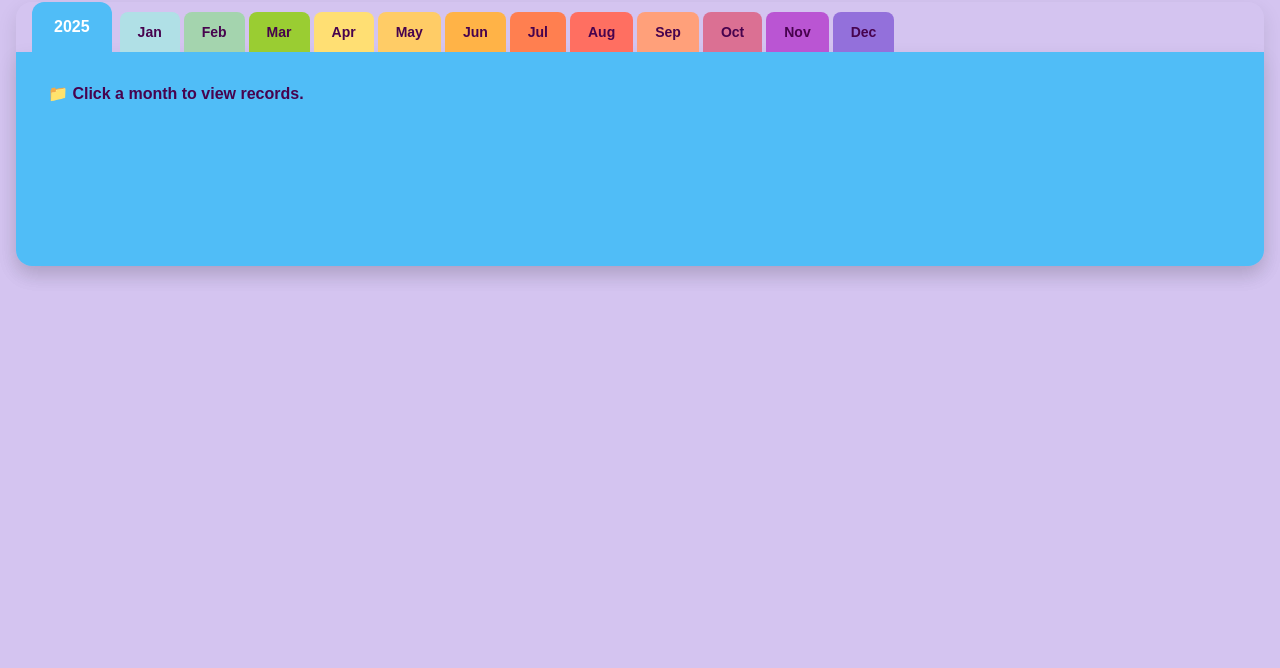
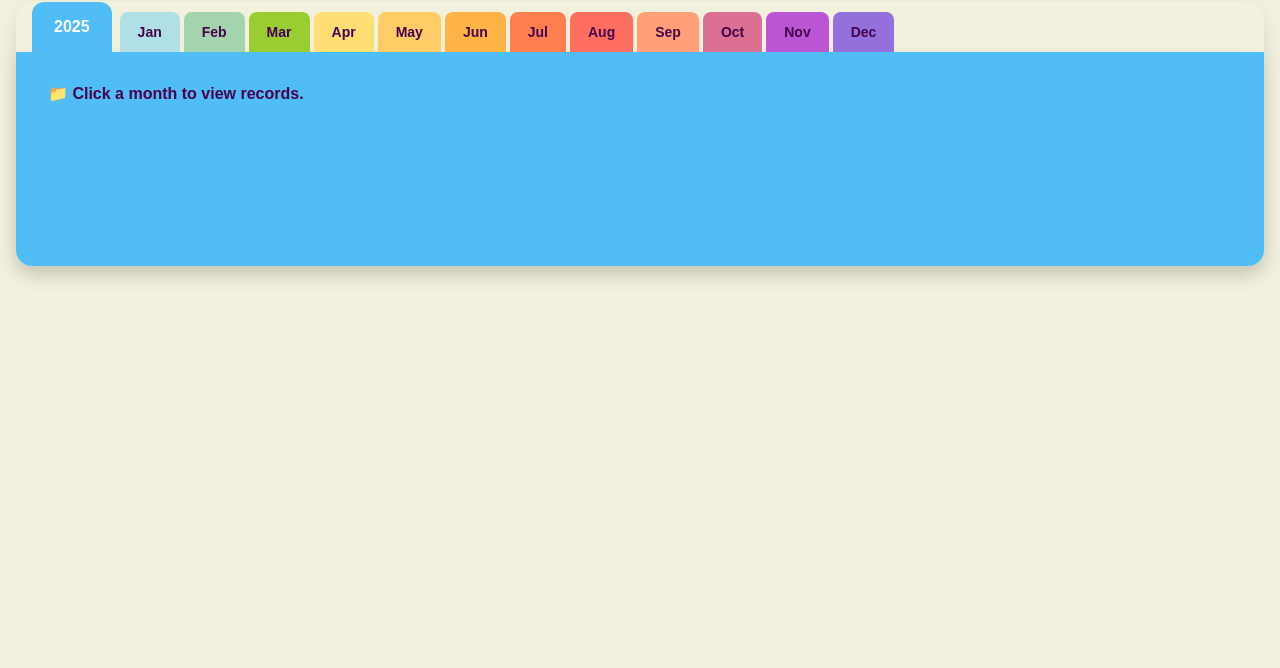
Before and after one commit to Carrie8348/Encouragement-Cards, a plain HTML site: page history.html in a window 1280 px wide. Shown: the part 132-800 px from the top of the page. Drawn offline with Linux system fonts and the light colour scheme.

Commit message:
changed history page bg color

```diff
--- a/history.html
+++ b/history.html
@@ -8,7 +8,7 @@
     body {
       margin: 0;
       font-family: sans-serif;
-      background-color: #d4c4f0;
+      background-color: #F2F1DD;
       color: #47034E;
     }
 
```
